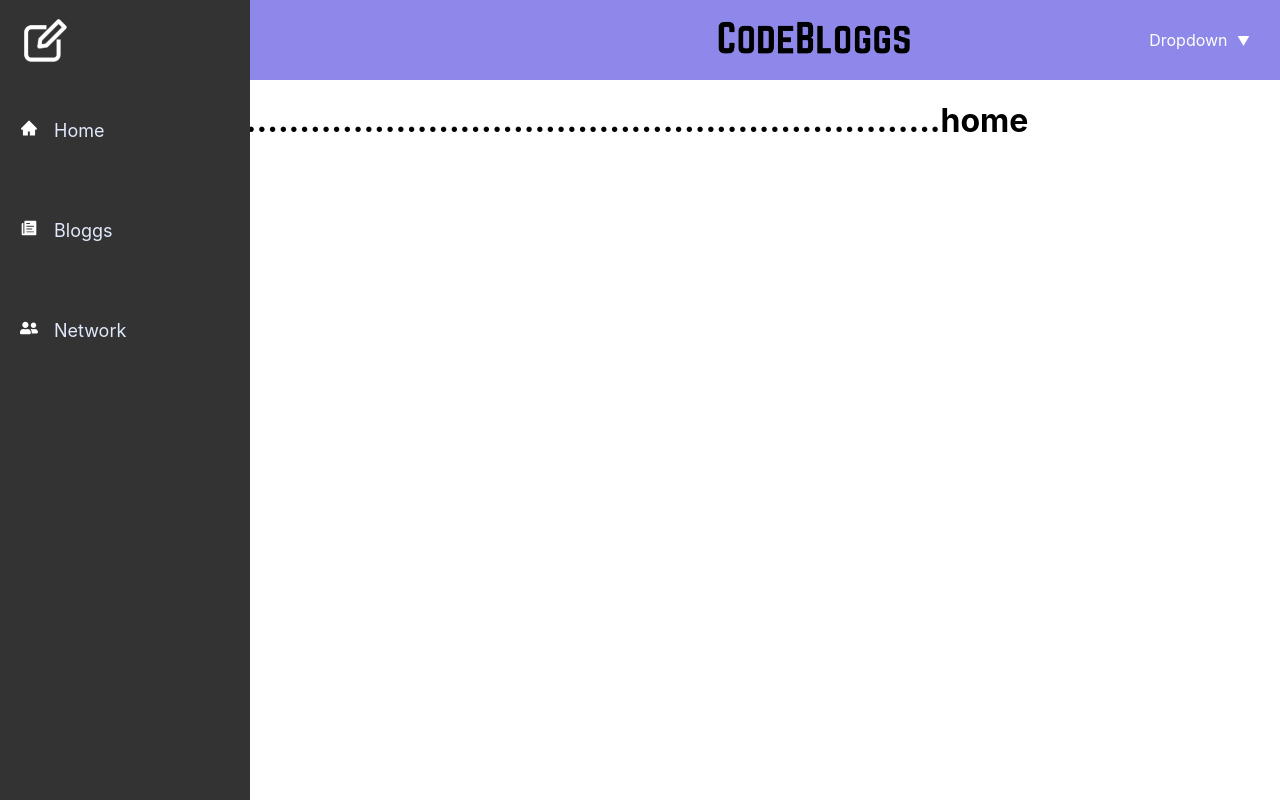
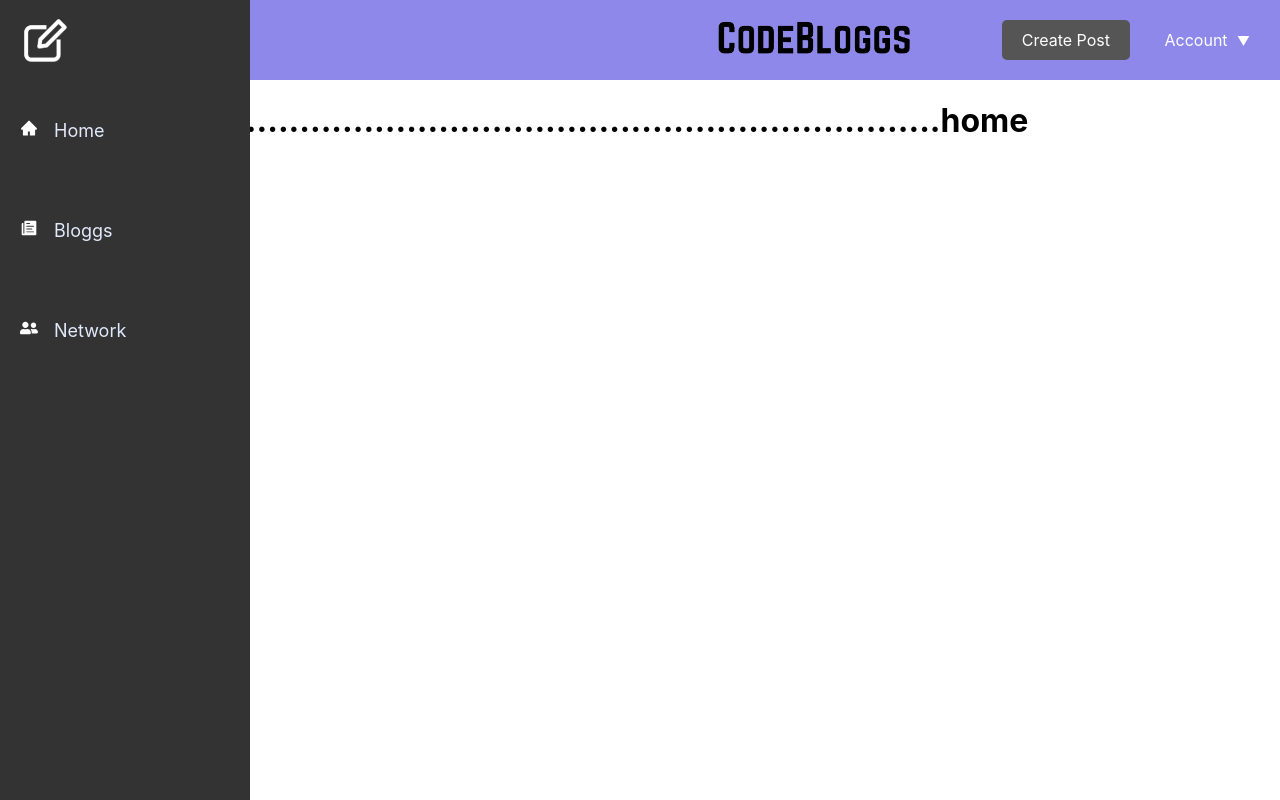
Before and after one commit to gjetson/Fullstack_Codebloggs, a React (Create React App) app in the folder client/: page / in a window 1280 px wide. Shown: the top 800 px of the page. Built offline with nearby package versions, Linux system fonts and the light colour scheme.

Commit message:
created post button

```diff
--- a/client/src/components/Dropdown.js
+++ b/client/src/components/Dropdown.js
@@ -49,7 +49,7 @@ const DropdownButton = () => {
     <Nav>
       <NavItem>
         <span>
-          Dropdown <Arrow>&#x25BC;</Arrow>
+          Account <Arrow>&#x25BC;</Arrow>
         </span>
         <Dropdown>
           <p>Item 1</p>
--- a/client/src/components/Sidebar.js
+++ b/client/src/components/Sidebar.js
@@ -37,6 +37,18 @@ left: ${({ sidebar }) => (sidebar ? "0" : "-100%")};
 transition: 350ms;
 z-index: 10;
 `
+const PostButton = styled(Link)`
+  background: #555;
+  color: #fff;
+  padding: 10px 20px;
+  border-radius: 5px;
+  margin-right: 10px;
+  text-decoration: none;
+  position: absolute;
+  right 0%;
+  margin-right: 150px
+`;
+
 const LogoLink = styled(Link)`
   display: block;
 `;
@@ -60,11 +72,13 @@ const Sidebar = () => {
                     <NavIcon to="#">
                         <FaIcons.FaBars onClick={showSidebar} />
                     </NavIcon>
+                    <PostButton>Create Post</PostButton>
                     <LogoLink to="/">
                     <img src="CodeBloggsTitle2.png" style={{ marginLeft: "325%", marginRight: "225%", width: "200px" }} alt="CodeBloggs" />
                     </LogoLink>
                         <DropdownButton />
                 </Nav>
+
                 <SidebarNav sidebar={sidebar}>
                     <SidebarWrap>
                         <NavIcon to="#">
```
